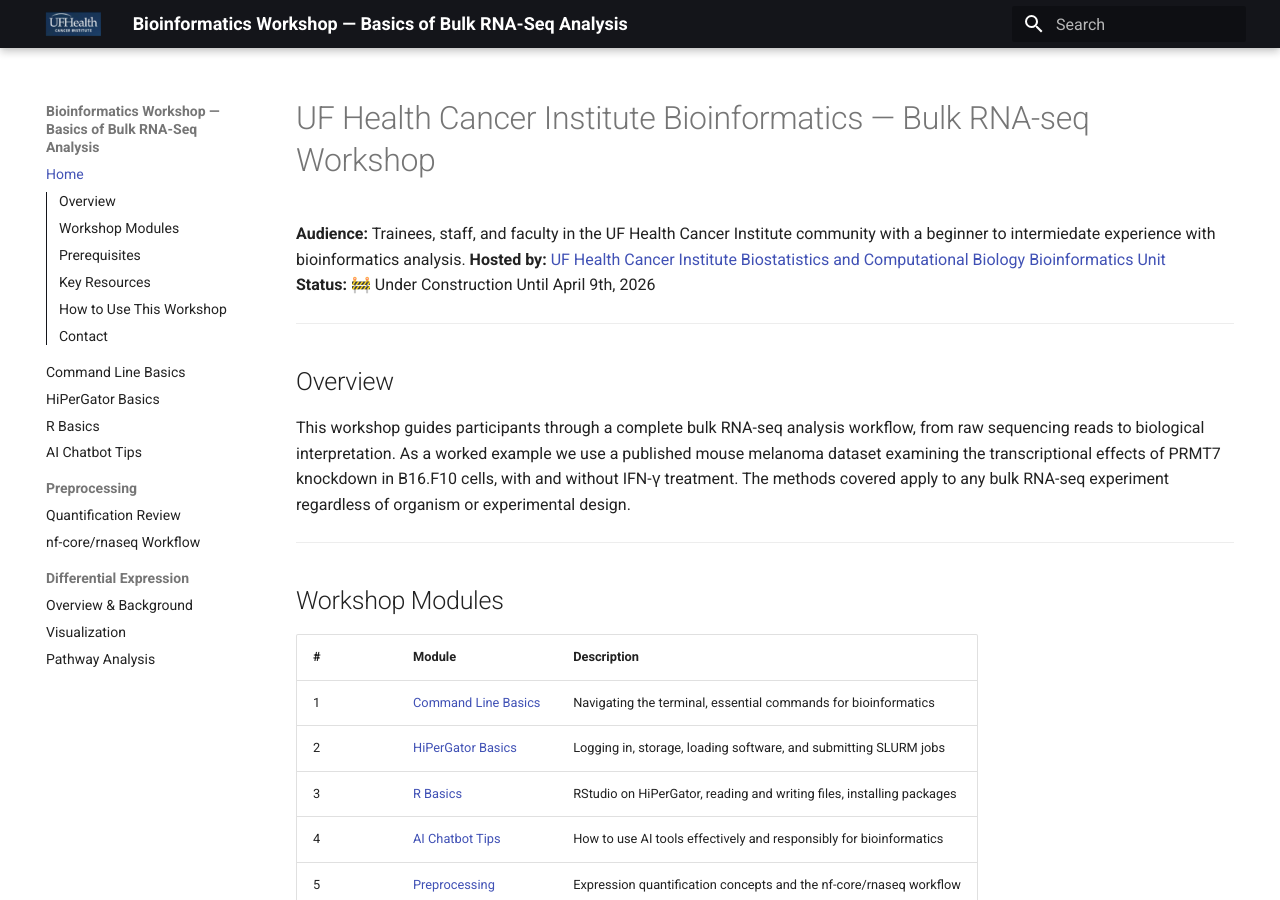
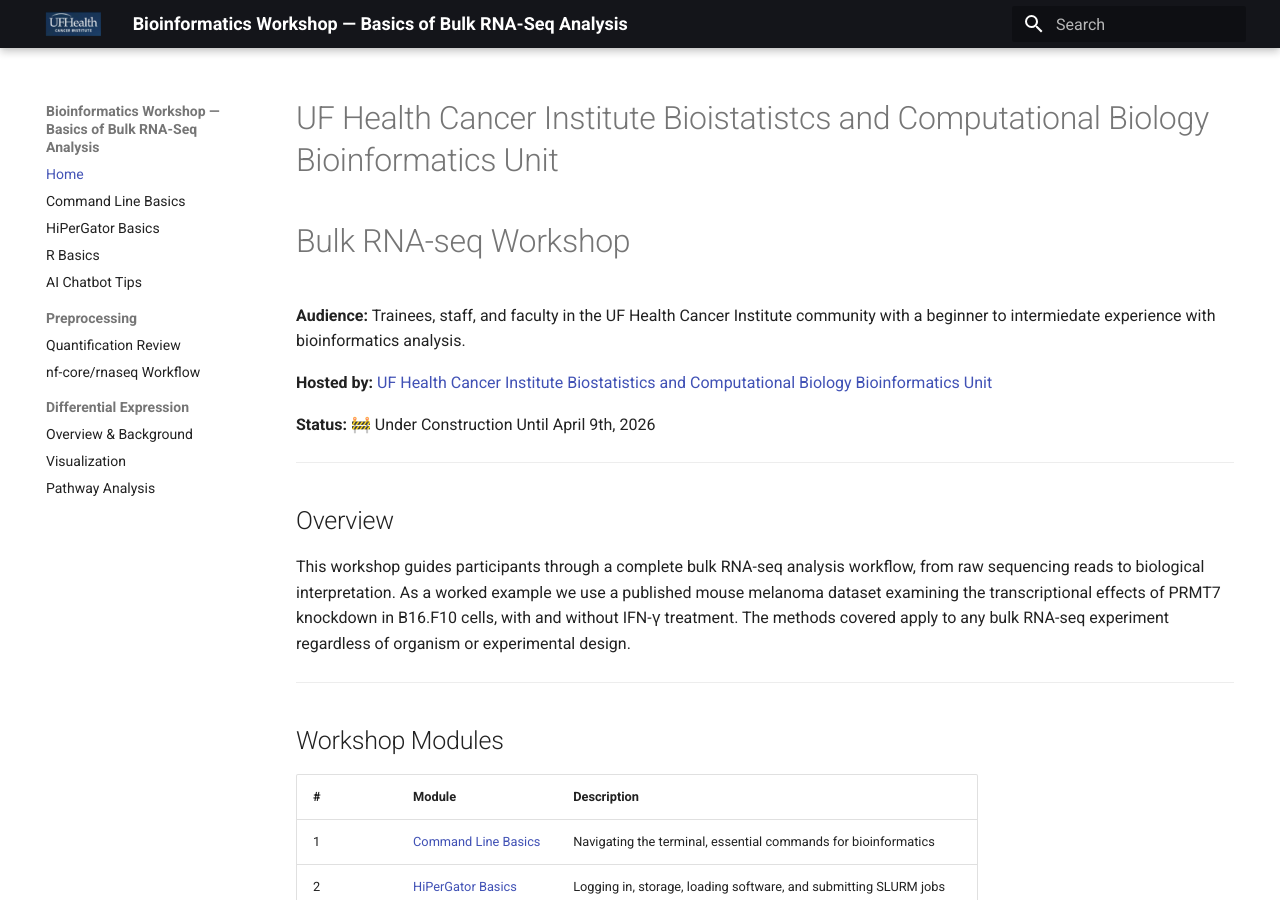
Before and after one commit to UFHCC-BCBSR/res-bioinfo-rnaseq-workshop, an MkDocs documentation site: the page built from docs/index.md, in a window 1280 px wide and 900 px high. Built offline with MkDocs 1.6.1 and Material for MkDocs 9.7.7, drawn with Linux system fonts in a browser that asks for light colours.

Commit message:
add full name

```diff
--- a/docs/index.md
+++ b/docs/index.md
@@ -1,7 +1,10 @@
-# UF Health Cancer Institute Bioinformatics — Bulk RNA-seq Workshop
+# UF Health Cancer Institute Bioistatistcs and Computational Biology Bioinformatics Unit
+# Bulk RNA-seq Workshop
 
 **Audience:** Trainees, staff, and faculty in the UF Health Cancer Institute community with a beginner to intermiedate experience with bioinformatics analysis.
+
 **Hosted by:** [UF Health Cancer Institute Biostatistics and Computational Biology Bioinformatics Unit](https://cancer.ufl.edu/research/shared-resources/biostatistics-computational-biology-shared-resource/bioinformatics-unit/)
+
 **Status:** 🚧 Under Construction Until April 9th, 2026
 
 ---
```
